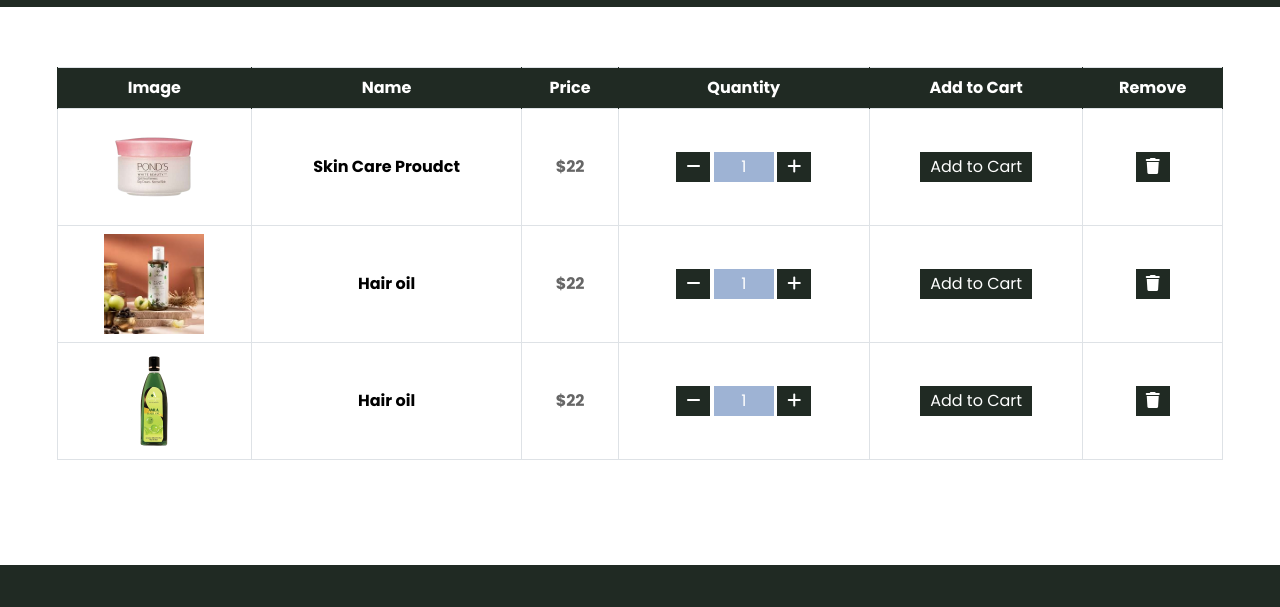
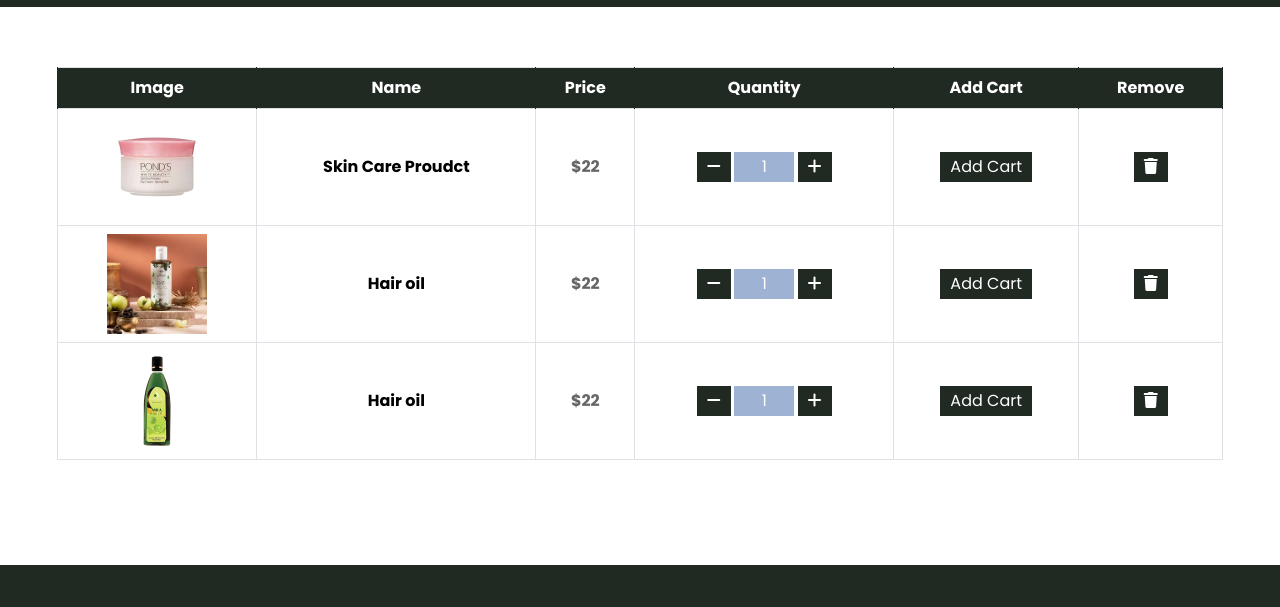
Before and after one commit to ankitkumar734/e-commerce-website, a plain HTML site: page wishlist.html in a window 1280 px wide. Shown: the part 188-795 px from the top of the page. Drawn offline with nearby package versions, Linux system fonts and the light colour scheme.

Commit message:
Update wishlist.html

```diff
--- a/wishlist.html
+++ b/wishlist.html
@@ -130,7 +130,7 @@
 
 
         <!-- Wishlist Start -->
-        <div class="cart-page">
+                 <div class="cart-page">
             <div class="container">
                 <div class="row">
                     <div class="col-md-12">
@@ -142,7 +142,7 @@
                                         <th>Name</th>
                                         <th>Price</th>
                                         <th>Quantity</th>
-                                        <th>Add to Cart</th>
+                                        <th>Add Cart</th>
                                         <th>Remove</th>
                                     </tr>
                                 </thead>
@@ -158,7 +158,7 @@
                                                 <button class="btn-plus"><i class="fa fa-plus"></i></button>
                                             </div>
                                         </td>
-                                        <td><button>Add to Cart</button></td>
+                                        <td><button>Add Cart</button></td>
                                         <td><button><i class="fa fa-trash"></i></button></td>
                                     </tr>
                                     <tr>
@@ -172,7 +172,7 @@
                                                 <button class="btn-plus"><i class="fa fa-plus"></i></button>
                                             </div>
                                         </td>
-                                        <td><button>Add to Cart</button></td>
+                                        <td><button>Add Cart</button></td>
                                         <td><button><i class="fa fa-trash"></i></button></td>
                                     </tr>
                                     <tr>
@@ -186,7 +186,7 @@
                                                 <button class="btn-plus"><i class="fa fa-plus"></i></button>
                                             </div>
                                         </td>
-                                        <td><button>Add to Cart</button></td>
+                                        <td><button>Add Cart</button></td>
                                         <td><button><i class="fa fa-trash"></i></button></td>
                                     </tr>
                                 </tbody>
@@ -196,6 +196,7 @@
                 </div>
             </div>
         </div>
+
         <!-- Wishlist End -->
 
 
```
